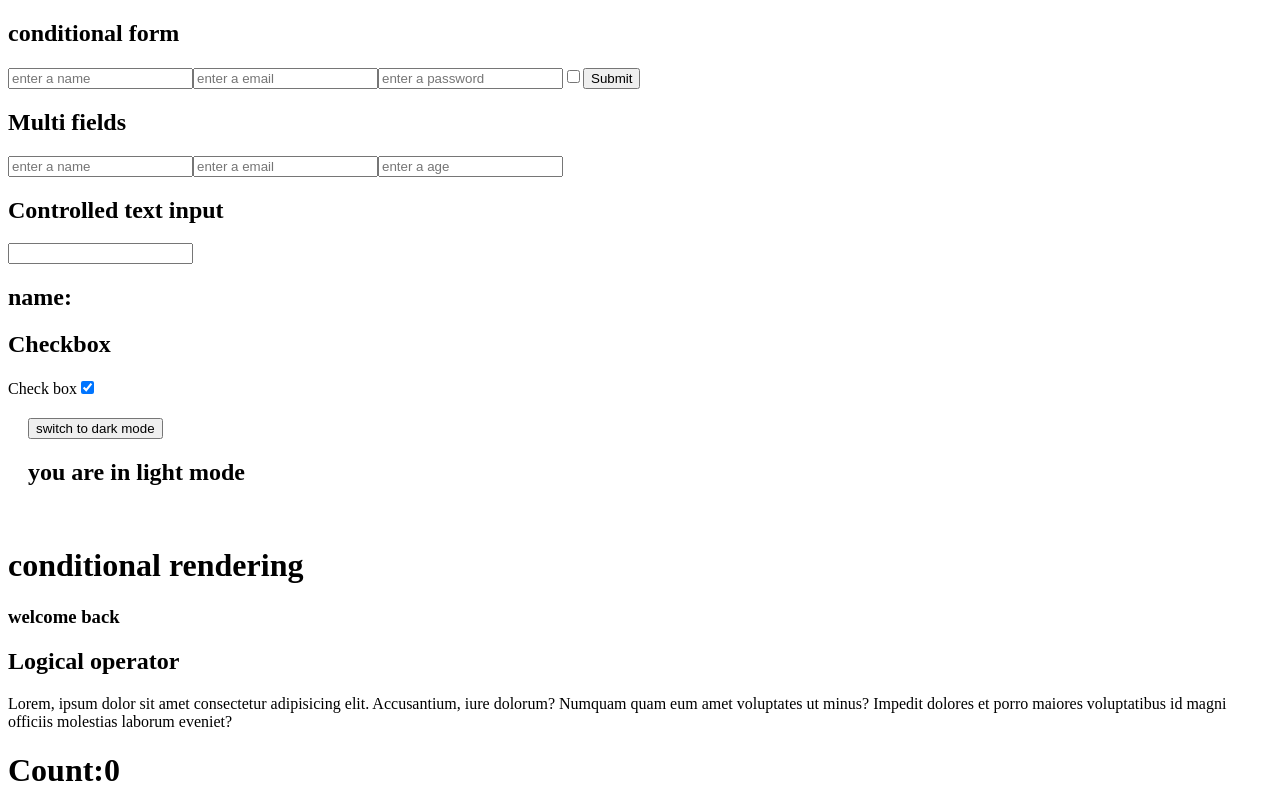
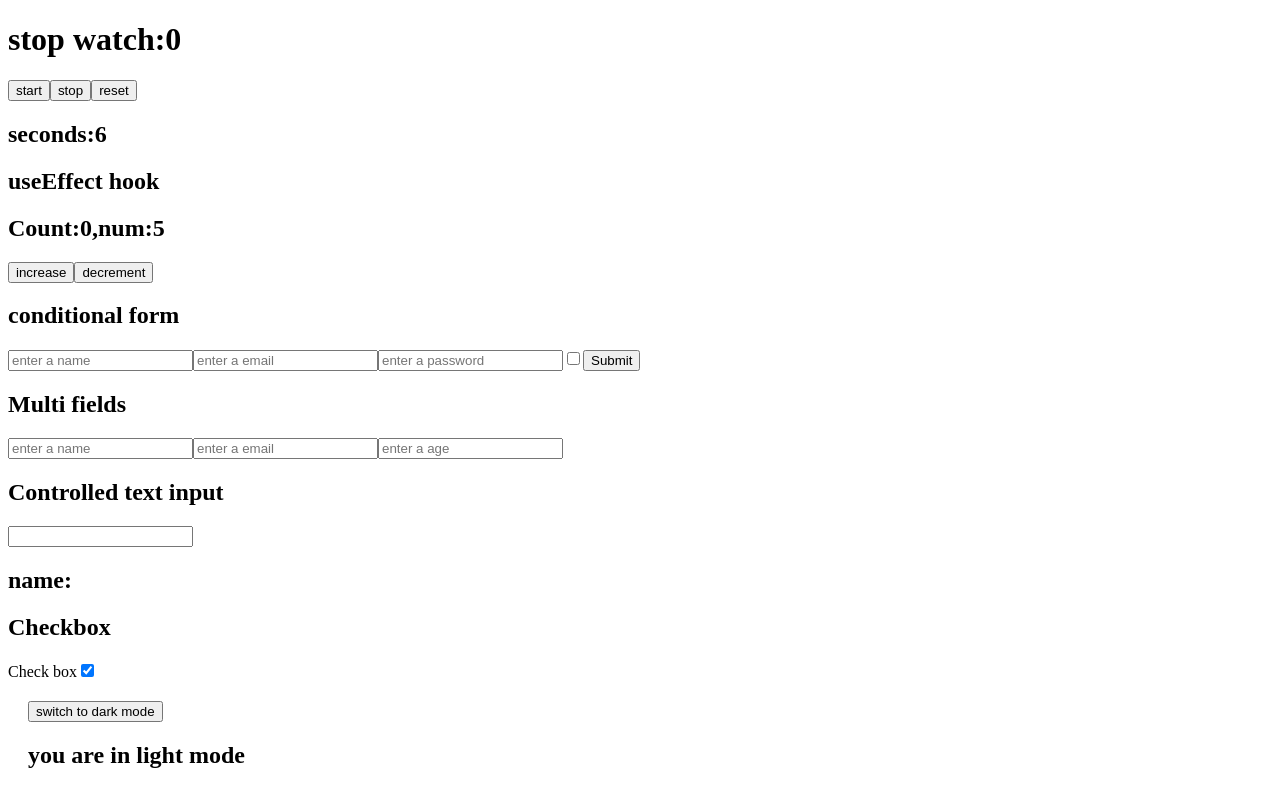
Before and after one commit to kamalrajms/julyB2, a React (Vite) app: page / in a window 1280 px wide. Shown: the top 800 px of the page. Built offline with nearby package versions, Linux system fonts and the light colour scheme.

Commit message:
useEffect  hook

```diff
--- a/src/App.jsx
+++ b/src/App.jsx
@@ -11,6 +11,9 @@ import DarkMode from "./component/DarkMode";
 import Field from "./component/Field";
 import RegFrom from "./component/RegFrom";
 import ConditionalForm from "./component/ConditionalForm";
+import UseEffectHook from "./component/UseEffectHook";
+import Timer from "./component/Timer";
+import StopWatch from "./component/StopWatch";
 
 export default function App() {
   const name = "kumar";
@@ -28,6 +31,9 @@ export default function App() {
 
   return (
     <>
+      <StopWatch />
+      <Timer />
+      <UseEffectHook />
       <ConditionalForm />
       <RegFrom />
       <Field />
--- /dev/null
+++ b/src/component/StopWatch.jsx
@@ -0,0 +1,26 @@
+import React, { useState, useEffect } from "react";
+
+export default function StopWatch() {
+  const [sec, setSec] = useState(0);
+  const [running, setRunning] = useState(false);
+
+  useEffect(() => {
+    let intervalId;
+    if (running) {
+      intervalId = setInterval(() => {
+        setSec((perv) => perv + 1);
+      }, 1000);
+    }
+    return () => clearInterval(intervalId);
+  }, [running]);
+  //   console.log(running);
+
+  return (
+    <div>
+      <h1>stop watch:{sec}</h1>
+      <button onClick={() => setRunning(true)}>start</button>
+      <button onClick={() => setRunning(false)}>stop</button>
+      <button onClick={() => setSec(0)}>reset</button>
+    </div>
+  );
+}
--- /dev/null
+++ b/src/component/Timer.jsx
@@ -0,0 +1,20 @@
+import React, { useState, useEffect } from "react";
+
+export default function Timer() {
+  const [sec, setSec] = useState(0);
+
+  useEffect(() => {
+    const timer = setInterval(() => {
+      setSec((prev) => prev + 1);
+    }, 1000);
+    return () => {
+      clearInterval(timer);
+    };
+  }, []);
+  return (
+    <div>
+      <h2>seconds:{sec}</h2>
+    </div>
+  );
+}
+// setInterval== fun +delay time +fun +delay time.... infinty
--- /dev/null
+++ b/src/component/UseEffectHook.jsx
@@ -0,0 +1,24 @@
+import React, { useEffect, useState } from "react";
+
+export default function UseEffectHook() {
+  const [count, setCount] = useState(0);
+  const [num, setNum] = useState(5);
+
+  useEffect(() => {
+    console.log("component mounted");
+  }, [num]);
+
+  useEffect(() => {
+    console.log(`count change to : ${count}--${num}`);
+  }, [count, num]);
+  return (
+    <div>
+      <h2>useEffect hook</h2>
+      <h2>
+        Count:{count},num:{num}
+      </h2>
+      <button onClick={() => setCount(count + 1)}>increase</button>
+      <button onClick={() => setNum(num - 1)}>decrement</button>
+    </div>
+  );
+}
```
Also changed, not shown: src/tex.txt.
